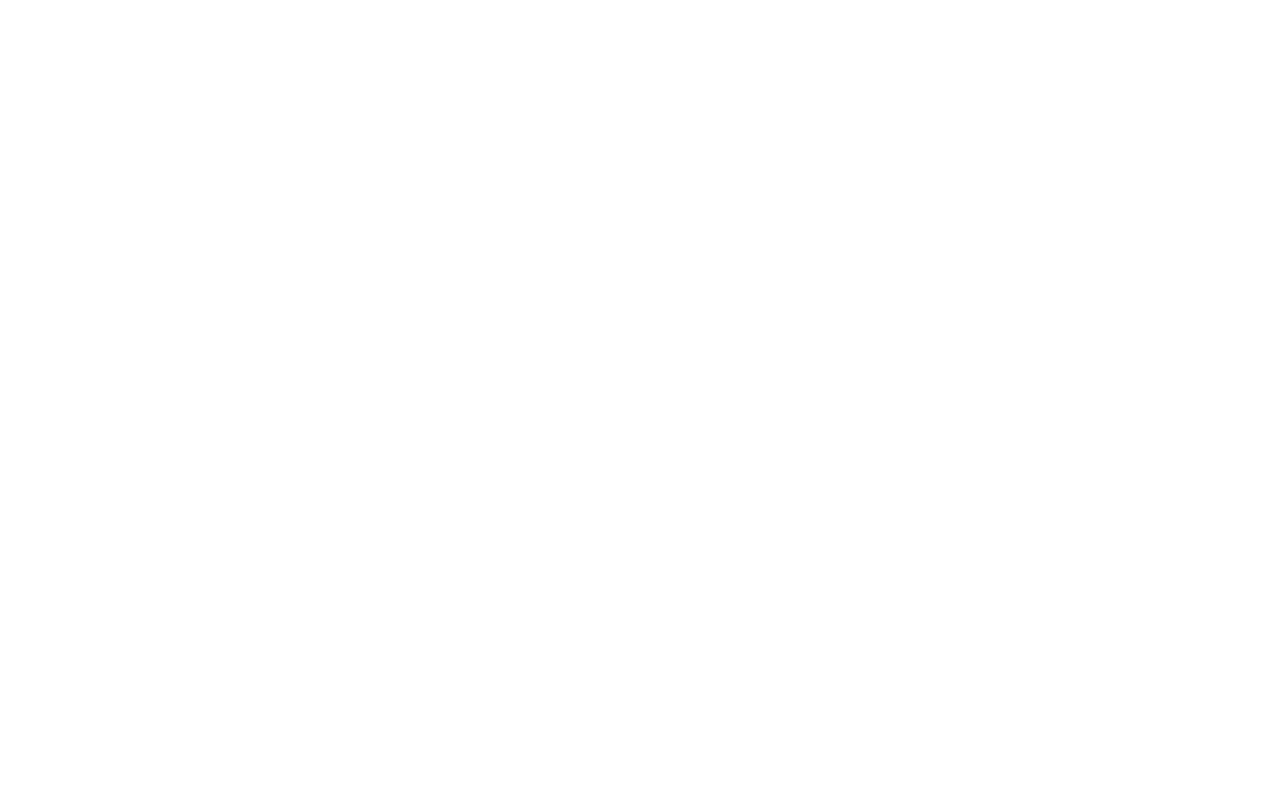
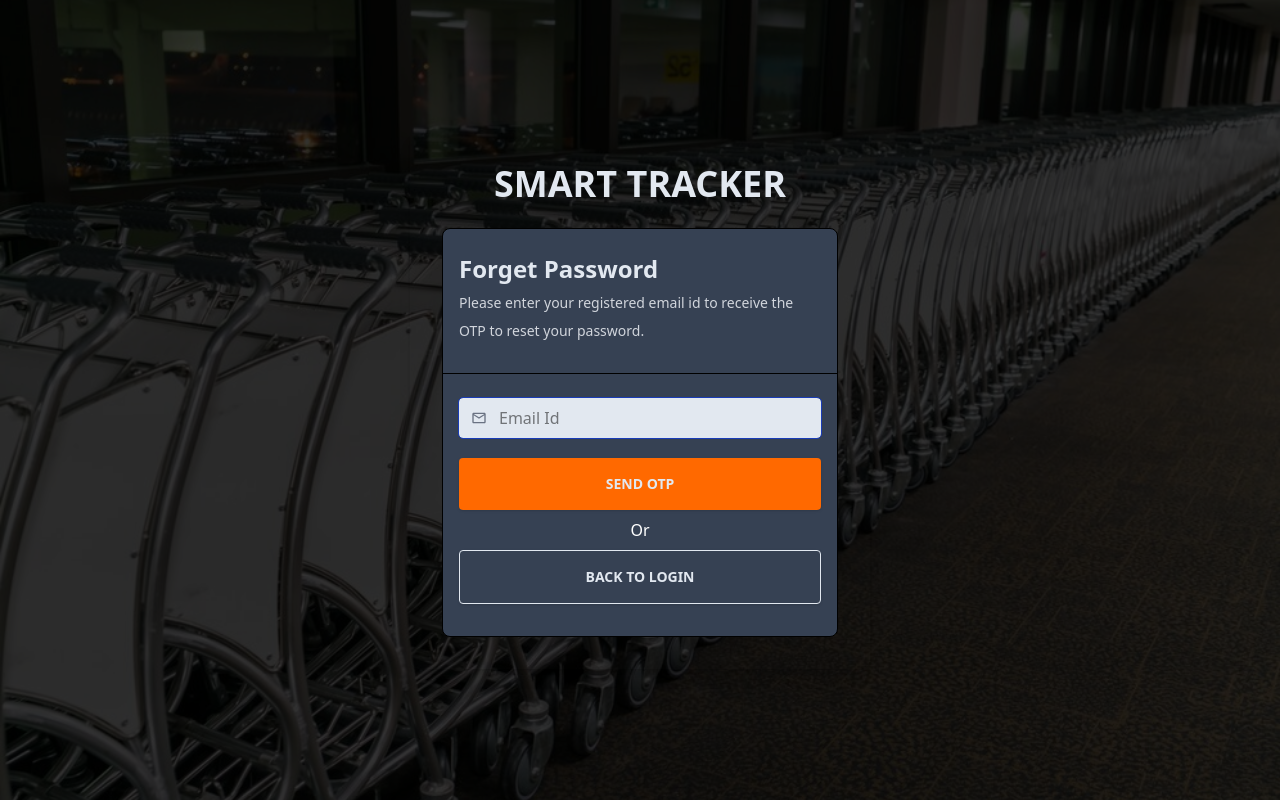
Before and after one commit to NikPrivate/smart-tracker-clone-frontend, a React (Vite) app: page /forget-password in a window 1280 px wide. Before the commit this address had no page. Built offline with nearby package versions, Linux system fonts and the light colour scheme.

Commit message:
changes on login page

```diff
--- a/package.json
+++ b/package.json
@@ -14,6 +14,7 @@
     "@emotion/styled": "^11.14.0",
     "@mui/material": "^6.4.2",
     "@tailwindcss/vite": "^4.0.3",
+    "mui-one-time-password-input": "^3.0.2",
     "react": "^18.3.1",
     "react-dom": "^18.3.1",
     "react-icons": "^5.4.0",
--- a/src/App.jsx
+++ b/src/App.jsx
@@ -1,12 +1,16 @@
 import React from "react";
 import { BrowserRouter as Router, Routes, Route } from "react-router-dom";
 import Login from "./pages/Login";
+import ForgetPass from "./pages/ForgetPass";
+import Verifyotp from "./pages/Verifyotp";
 
 const App = () => {
   return (
     <Router>
       <Routes>
         <Route path="/" element={<Login />} />
+        <Route path="/forget-password" element={<ForgetPass />} />
+        <Route path="/verify-otp" element={<Verifyotp />} />
       </Routes>
     </Router>
   );
--- /dev/null
+++ b/src/components/Otpinput.jsx
@@ -0,0 +1,32 @@
+import React, { useState } from "react";
+import { MuiOtpInput } from "mui-one-time-password-input";
+
+const OtpInput = () => {
+  const [otp, setOtp] = useState("");
+
+  return (
+    <MuiOtpInput
+      length={6}
+      value={otp}
+      onChange={(value) => setOtp(value)}
+      TextFieldsProps={{
+        sx: {
+          "& .MuiOutlinedInput-root": {
+            borderColor: "orange",
+            backgroundColor: "white",
+            "& fieldset": { borderColor: "orange" },
+            "&:hover fieldset": { borderColor: "darkorange" },
+            "&.Mui-focused fieldset": { borderColor: "orangered" },
+          },
+          input: {
+            textAlign: "center",
+            fontSize: "20px",
+            fontWeight: "bold",
+          },
+        },
+      }}
+    />
+  );
+};
+
+export default OtpInput;
--- /dev/null
+++ b/src/pages/ForgetPass.jsx
@@ -0,0 +1,67 @@
+import React from "react";
+import { MdOutlineMail } from "react-icons/md";
+import { Link } from "react-router-dom";
+
+const ForgetPass = () => {
+  return (
+    <div className="relative h-screen flex justify-center items-center">
+      {/* Background Image with Opacity */}
+      <div
+        className="absolute inset-0 bg-cover bg-center bg-no-repeat"
+        style={{
+          backgroundImage: "url('/login.jpg')",
+        }}
+      ></div>
+
+      {/* Overlay to Reduce Opacity */}
+      <div className="absolute inset-0 bg-black opacity-80"></div>
+
+      {/* Login Form (Above the Background) */}
+      <div className="relative z-10 w-[460px] bg-opacity-90 p-8 rounded-lg shadow-lg">
+        <div className="mb-6">
+          <h1 className="text-center text-4xl font-bold font-sans text-slate-200">
+            SMART TRACKER
+          </h1>
+        </div>
+        <div className="border bg-gray-700 rounded-lg">
+          <div className="border-b pt-6 px-4 pb-4 space-y-2">
+            <div className="flex items-center gap-2">
+              <h1 className="text-2xl font-sans font-semibold text-slate-200">
+                Forget Password
+              </h1>
+            </div>
+            <p className="text-sm text-gray-300">
+              Please enter your registered email id to receive the
+            </p>
+            <p className="text-sm text-gray-300 mb-4">
+              OTP to reset your password.
+            </p>
+          </div>
+          <div className="p-4">
+            <div className="mb-5 relative mt-2">
+              <MdOutlineMail className="absolute left-3 top-1/2 -translate-y-1/2 text-gray-500" />
+              <input
+                placeholder="Email Id"
+                className="outline w-full py-2 px-4 pl-10 outline-blue-800 rounded bg-slate-200"
+              />
+            </div>
+            <Link to="/verify-otp">
+              <button className="p-2 py-4 rounded shadow w-full bg-orange-500 mb-2 font-sans font-semibold hover:bg-orange-400 cursor-pointer text-slate-200 text-sm">
+                SEND OTP
+              </button>
+            </Link>
+
+            <p className="text-white text-center">Or</p>
+            <Link to="/">
+              <button className="p-2 py-4 rounded shadow border w-full mt-2 mb-4 font-sans font-semibold hover:bg-gray-800 cursor-pointer text-slate-200 text-sm">
+                BACK TO LOGIN
+              </button>
+            </Link>
+          </div>
+        </div>
+      </div>
+    </div>
+  );
+};
+
+export default ForgetPass;
--- a/src/pages/Login.jsx
+++ b/src/pages/Login.jsx
@@ -1,7 +1,18 @@
-import React from "react";
+import React, { useState } from "react";
 import { PiHandWavingFill } from "react-icons/pi";
+import { FaUserCircle } from "react-icons/fa";
+import { IoKeyOutline } from "react-icons/io5";
+import { IoMdEye } from "react-icons/io";
+import { IoMdEyeOff } from "react-icons/io";
+import { Link } from "react-router-dom";
 
 const Login = () => {
+  const [showPassword, setShowPassword] = useState(false);
+
+  const togglePasswordVisibility = () => {
+    setShowPassword(!showPassword);
+  };
+
   return (
     <div className="relative h-screen flex justify-center items-center">
       {/* Background Image with Opacity */}
@@ -16,14 +27,14 @@
       <div className="absolute inset-0 bg-black opacity-80"></div>
 
       {/* Login Form (Above the Background) */}
-      <div className="relative z-10 w-[450px] bg-opacity-90 p-8 rounded-lg shadow-lg">
+      <div className="relative z-10 w-[460px] bg-opacity-90 p-8 rounded-lg shadow-lg">
         <div className="mb-6">
           <h1 className="text-center text-4xl font-bold font-sans text-slate-200">
             SMART TRACKER
           </h1>
         </div>
         <div className="border bg-gray-700 rounded-lg">
-          <div className="border-b p-4 space-y-2">
+          <div className="border-b pt-6 px-4 pb-4 space-y-2">
             <div className="flex items-center gap-2">
               <h1 className="text-2xl font-sans font-semibold text-slate-200">
                 Welcome Back
@@ -33,27 +44,39 @@
             <p className="text-xl text-slate-100">Login</p>
           </div>
           <div className="p-4">
-            <div className="mb-5">
+            <div className="mb-5 relative">
+              <FaUserCircle className="absolute left-3 top-1/2 -translate-y-1/2 text-gray-500" />
               <input
                 placeholder="Username"
-                className="outline w-full py-2 px-4 outline-blue-800 rounded bg-slate-200"
+                className="outline w-full py-3 px-4 pl-10 outline-blue-800 rounded bg-slate-200"
               />
             </div>
-            <div className="mb-5">
+            <div className="mb-5 relative">
+              <IoKeyOutline className="absolute left-3 top-1/2 -translate-y-1/2 text-gray-500" />
               <input
+                type={showPassword ? "text" : "password"}
                 placeholder="Password"
-                className="outline w-full py-2 px-4 outline-blue-800 rounded bg-slate-200"
+                className="outline w-full py-3 px-4 pl-10 outline-blue-800 rounded bg-slate-200"
               />
+              <div
+                className="absolute right-3 top-1/2 -translate-y-1/2 text-gray-500 cursor-pointer"
+                onClick={togglePasswordVisibility}
+              >
+                {showPassword ? <IoMdEyeOff /> : <IoMdEye />}
+              </div>
             </div>
 
             <button className="p-2 rounded shadow w-full bg-orange-500 mb-5 font-sans font-semibold hover:bg-orange-400 cursor-pointer text-slate-200">
               LOGIN
             </button>
-            <div className="flex gap-2 items-center">
+            <div className="flex gap-2 items-center mb-4">
               <p className="font-sans text-slate-200">Forget Password?</p>
-              <p className="text-orange-500 font-sans cursor-pointer hover:underline">
-                Reset
-              </p>
+
+              <Link to="/forget-password">
+                <p className="text-orange-500 font-sans cursor-pointer hover:underline">
+                  Reset
+                </p>
+              </Link>
             </div>
           </div>
         </div>
--- /dev/null
+++ b/src/pages/Verifyotp.jsx
@@ -0,0 +1,67 @@
+import React from "react";
+import { Link } from "react-router-dom";
+import Otpinput from "../components/Otpinput";
+
+const Verifyotp = () => {
+  return (
+    <div className="relative h-screen flex justify-center items-center">
+      {/* Background Image with Opacity */}
+      <div
+        className="absolute inset-0 bg-cover bg-center bg-no-repeat"
+        style={{
+          backgroundImage: "url('/login.jpg')",
+        }}
+      ></div>
+
+      {/* Overlay to Reduce Opacity */}
+      <div className="absolute inset-0 bg-black opacity-80"></div>
+
+      {/* Login Form (Above the Background) */}
+      <div className="relative z-10 w-[460px] bg-opacity-90 p-8 rounded-lg shadow-lg">
+        <div className="mb-6">
+          <h1 className="text-center text-4xl font-bold font-sans text-slate-200">
+            SMART TRACKER
+          </h1>
+        </div>
+        <div className="border bg-gray-700 rounded-lg">
+          <div className="border-b pt-6 px-4 pb-4 space-y-2">
+            <div className="flex items-center gap-2">
+              <h1 className="text-2xl font-sans font-semibold text-slate-200">
+                Verify OTP
+              </h1>
+            </div>
+            <p className="text-sm text-gray-300">
+              Please enter the OTP send to{" "}
+              <span className="text-orange-300">sample@gmail.com</span>
+            </p>
+          </div>
+          <div className="p-4">
+            <div className="mb-5 mt-2">
+              <Otpinput />
+            </div>
+            <Link to="/verify-otp">
+              <button className="p-2 py-4 rounded shadow w-full bg-orange-500 mb-3 font-sans font-semibold hover:bg-orange-400 cursor-pointer text-slate-200 text-sm">
+                VERIFY
+              </button>
+            </Link>
+            <div className="flex justify-between">
+              <p className="text-orange-100 font-semibold text-end text-sm font-sans">
+                00:01
+              </p>
+              <p className="text-gray-200 font-semibold text-end text-sm font-sans">
+                Resend OTP
+              </p>
+            </div>
+            <Link to="/forget-password">
+              <button className="p-2 py-4 rounded shadow border w-full mt-3 mb-4 font-sans font-semibold hover:bg-gray-800 cursor-pointer text-slate-200 text-sm">
+                BACK
+              </button>
+            </Link>
+          </div>
+        </div>
+      </div>
+    </div>
+  );
+};
+
+export default Verifyotp;
```
Also changed, not shown: 1 other file (tests, documents, lock files or other folders).
